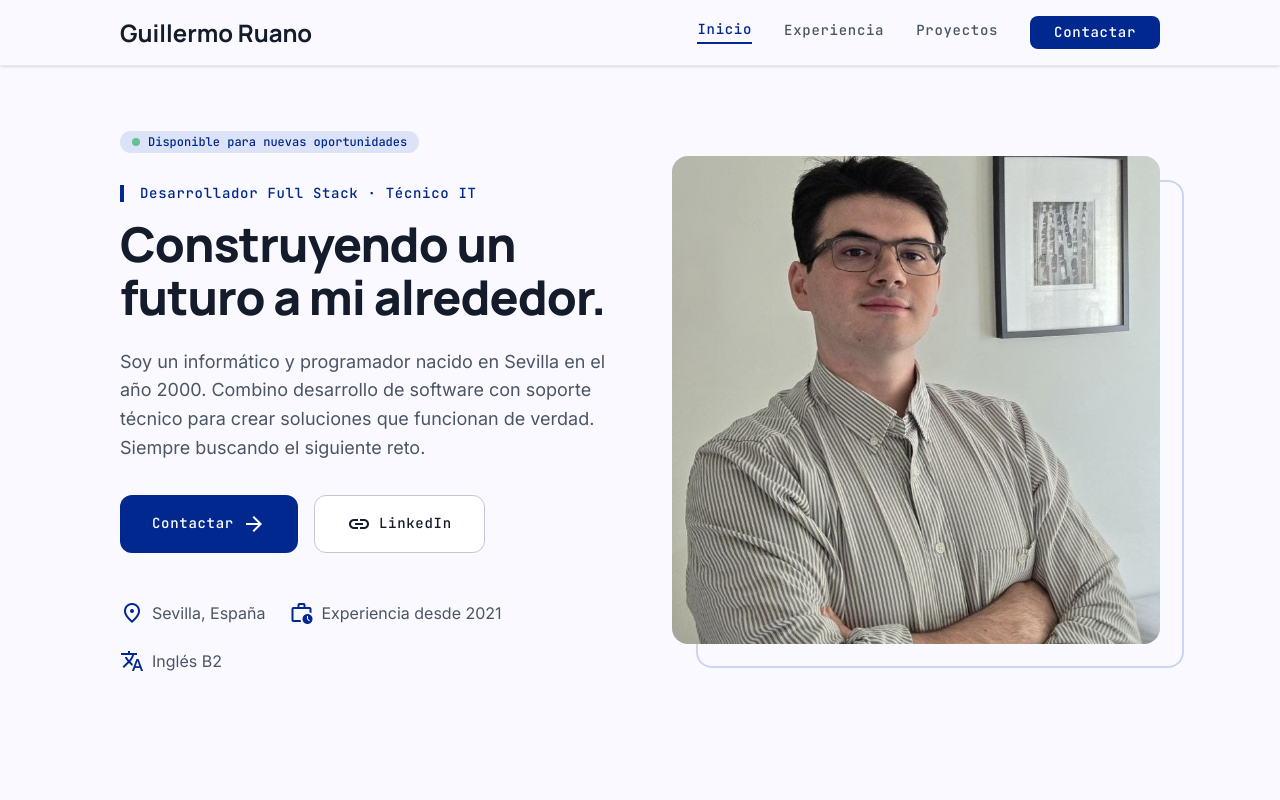
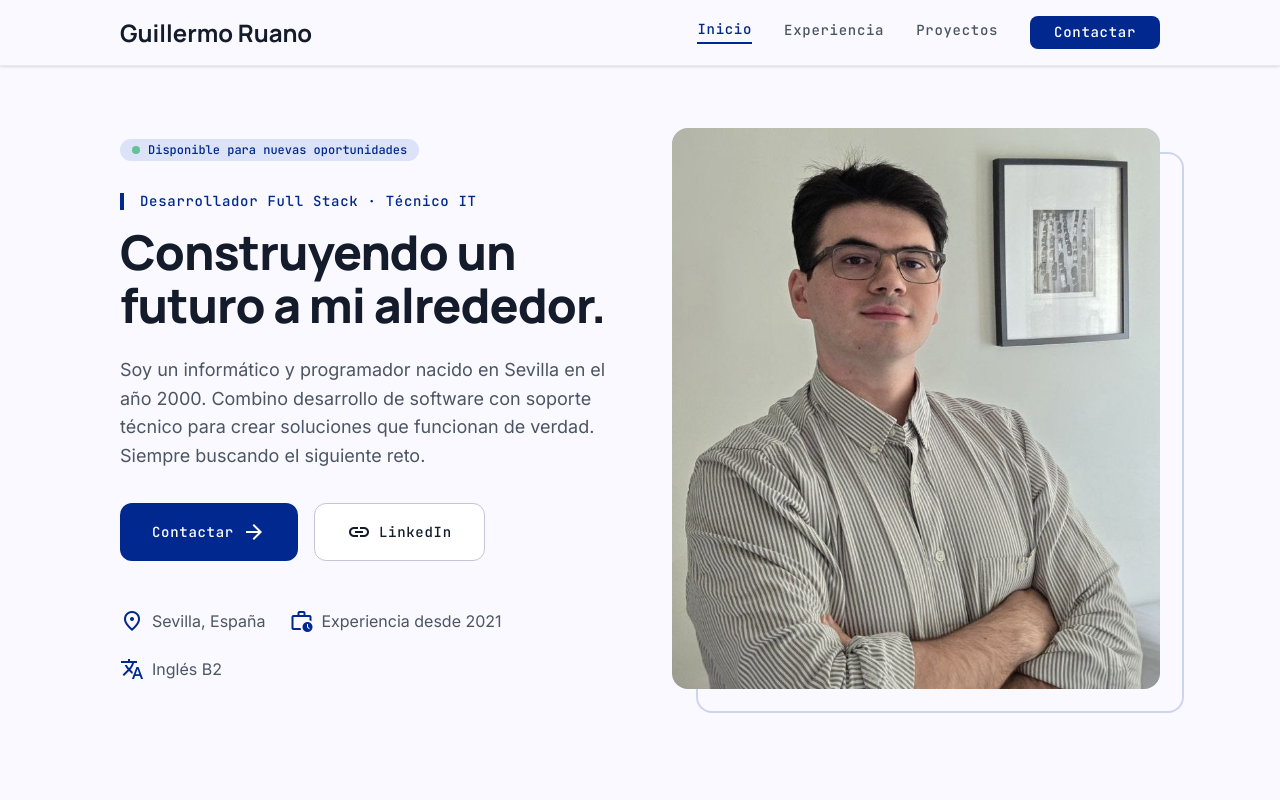
Before and after one commit to guiruamur/own-web, a Next.js app: page / in a window 1280 px wide. Shown: the top 800 px of the page. Built offline with nearby package versions, Linux system fonts and the light colour scheme.

Commit message:
Alargar la foto del Hero un 15% en altura
aspect-square → aspect-[20/23] (1:1.15). El marco decorativo
posicionado en -bottom-6 -right-6 con w-full h-full se ajusta solo
porque hereda el tamaño del contenedor padre.

```diff
--- a/components/home/Hero.tsx
+++ b/components/home/Hero.tsx
@@ -57,7 +57,7 @@ export default function Hero() {
         </div>
 
         <div className="flex-1 relative w-full max-w-md lg:max-w-none">
-          <div className="aspect-square rounded-2xl overflow-hidden bg-surface-container-high relative z-10">
+          <div className="aspect-[20/23] rounded-2xl overflow-hidden bg-surface-container-high relative z-10">
             <Image
               src={personal.profilePhoto}
               alt={`${personal.firstName} ${personal.lastName}`}
```
